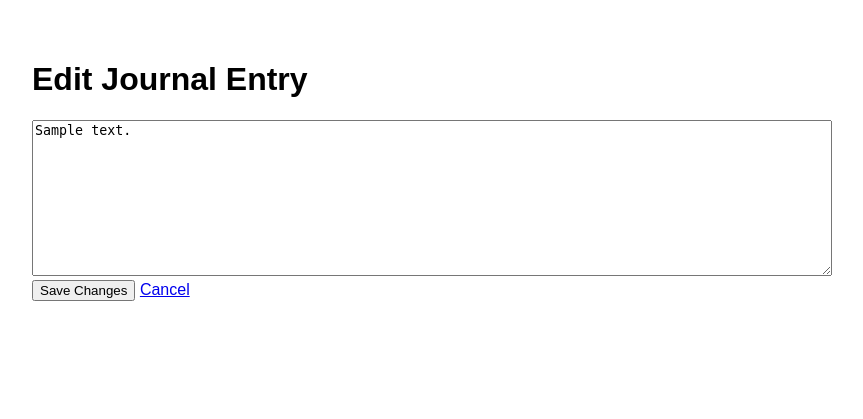
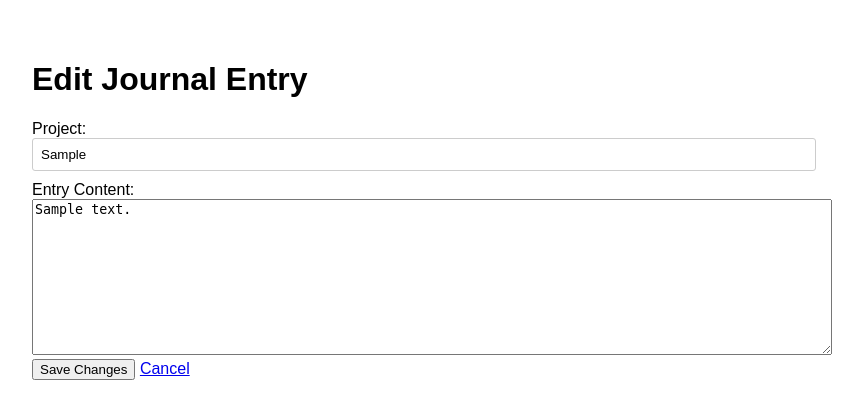
Before and after one commit to krgirard33/ProjectEcho, a Flask app: page /edit/1 in a window 1280 px wide. Shown: the part 47-466 px from the top of the page, without its empty margins (208-1071 px from the left). Run offline with Flask 2, Linux system fonts and the light colour scheme; tables that the repository leaves empty hold one stand-in row (values such as "Sample post").

Commit message:
Entries now have a project they can link to, which also meant changes to editing them.

```diff
--- a/app.py
+++ b/app.py
@@ -28,6 +28,13 @@ def init_db():
             content TEXT NOT NULL
         );
     ''')
+    # Add the 'project' column if it doesn't exist
+    try:
+        conn.execute("ALTER TABLE entries ADD COLUMN project TEXT;")
+    except sqlite3.OperationalError:
+        # This will fail if the column already exists, which is fine
+        pass
+
     conn.execute('''
         CREATE TABLE IF NOT EXISTS todos (
             id INTEGER PRIMARY KEY AUTOINCREMENT,
@@ -55,9 +62,10 @@ def index():
     conn = get_db_connection()
     if request.method == 'POST':
         content = request.form['content']
+        project = request.form.get('project') or None
         timestamp = datetime.datetime.now().strftime('%Y-%m-%d %H:%M:%S')
-        conn.execute('INSERT INTO entries (timestamp, content) VALUES (?, ?)',
-                     (timestamp, content))
+        conn.execute('INSERT INTO entries (timestamp, content, project) VALUES (?, ?, ?)',
+                     (timestamp, content, project))
         conn.commit()
         conn.close()
         return redirect(url_for('index'))
--- a/calendar_app.py
+++ b/calendar_app.py
@@ -81,8 +81,9 @@ def edit(entry_id):
     conn = get_db_connection()
     if request.method == 'POST':
         content = request.form['content']
+        project = request.form.get('project') or None
         original_date = request.form['original_date']
-        conn.execute('UPDATE entries SET content = ? WHERE id = ?', (content, entry_id))
+        conn.execute('UPDATE entries SET content = ?, project = ? WHERE id = ?', (content, project, entry_id))
         conn.commit()
         conn.close()
         return redirect(url_for('calendar_bp.view_day', date=original_date))
--- a/static/style.css
+++ b/static/style.css
@@ -281,3 +281,33 @@ textarea {
 .status-started {
     background-color: #007bff;
 }
+
+/* Style for Project tag on entries */
+.entry-project {
+    font-weight: bold;
+    color: #4CAF50; /* A distinct color like green */
+    margin-right: 5px;
+}
+
+.project-input {
+    margin-bottom: 5px;
+    padding: 8px;
+    border-radius: 3px;
+    border: 1px solid #ccc;
+    width: 98%; /* Match textarea width */
+}
+/* Edit Form */
+edit-form-container label {
+    display: block;
+    margin-top: 10px;
+    font-weight: bold;
+}
+
+.edit-form-container .project-input-edit {
+    width: 98%;
+    padding: 8px;
+    border-radius: 3px;
+    border: 1px solid #ccc;
+    box-sizing: border-box;
+    margin-bottom: 10px;
+}
--- a/templates/edit.html
+++ b/templates/edit.html
@@ -6,8 +6,17 @@
 <h1>Edit Journal Entry</h1>
 <div class="edit-form-container">
     <form method="post" action="{{ url_for('calendar_bp.edit', entry_id=entry.id) }}">
-        <textarea name="content" rows="10" cols="50">{{ entry.content }}</textarea>
+
+        <label for="project">Project:</label>
+        <input type="text" id="project" name="project"
+               value="{{ entry.project if entry.project else '' }}"
+               placeholder="Project (Optional)" class="project-input-edit">
+
+        <label for="content">Entry Content:</label>
+        <textarea name="content" id="content" rows="10" cols="50">{{ entry.content }}</textarea>
+
         <input type="hidden" name="original_date" value="{{ original_date }}">
+
         <div class="button-container">
             <button type="submit">Save Changes</button>
             <a href="{{ url_for('calendar_bp.view_day', date=original_date) }}">Cancel</a>
```
Also changed, not shown: templates/index.html (+6 -1 lines), README.md.
